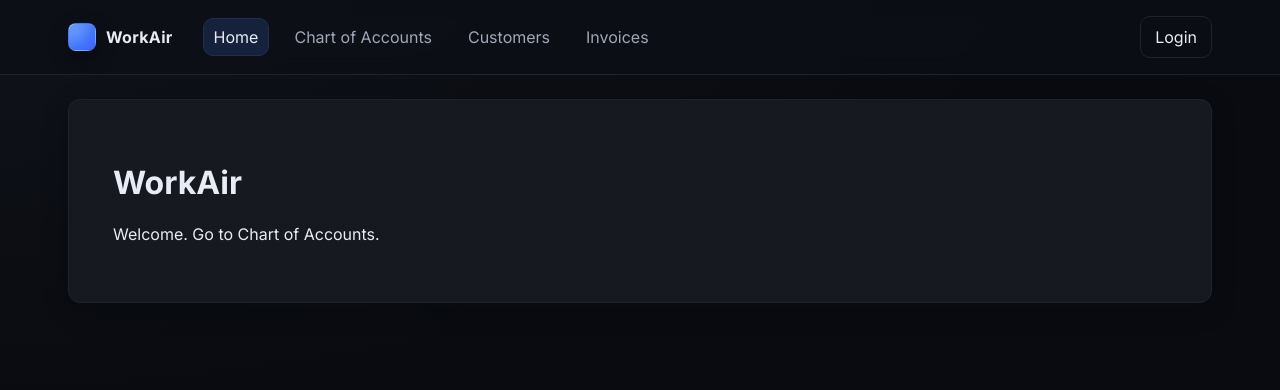
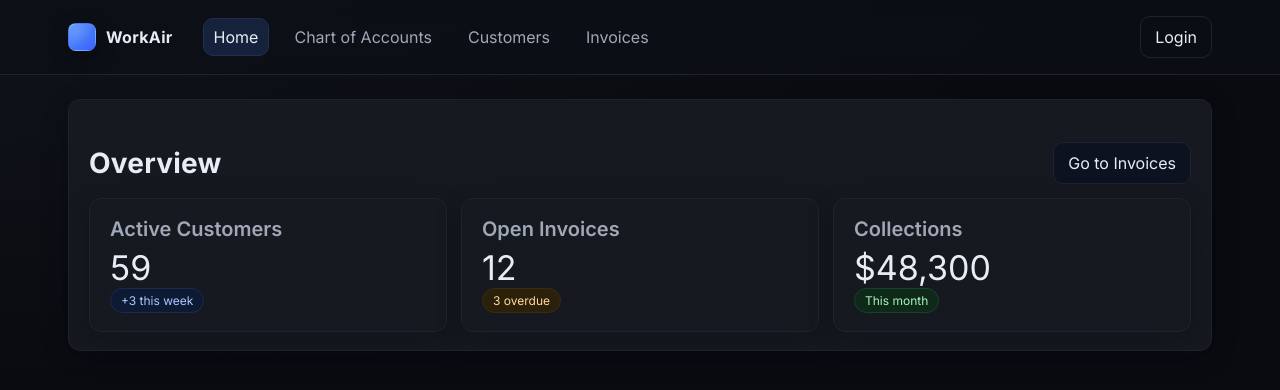
Before and after one commit to Odinson1507/workair-next, a Next.js app: page / in a window 1280 px wide. Shown: the top 390 px of the page. Built offline with nearby package versions, Linux system fonts and the light colour scheme.

Commit message:
Update page.jsx

```diff
--- a/app/page.jsx
+++ b/app/page.jsx
@@ -1,8 +1,30 @@
 export default function Home() {
   return (
-    <main style={{ padding: 24 }}>
-      <h1>WorkAir</h1>
-      <p>Welcome. Go to <a href="/chart-of-accounts">Chart of Accounts</a>.</p>
-    </main>
+    <>
+      <div className="toolbar">
+        <div className="h1">Overview</div>
+        <div className="actions">
+          <a className="btn" href="/invoices">Go to Invoices</a>
+        </div>
+      </div>
+
+      <div className="grid cols-3">
+        <div className="panel pad">
+          <div className="h2">Active Customers</div>
+          <div style={{ fontSize:34, marginTop:6 }}>59</div>
+          <span className="chip info">+3 this week</span>
+        </div>
+        <div className="panel pad">
+          <div className="h2">Open Invoices</div>
+          <div style={{ fontSize:34, marginTop:6 }}>12</div>
+          <span className="chip warn">3 overdue</span>
+        </div>
+        <div className="panel pad">
+          <div className="h2">Collections</div>
+          <div style={{ fontSize:34, marginTop:6 }}>$48,300</div>
+          <span className="chip success">This month</span>
+        </div>
+      </div>
+    </>
   );
 }
```
